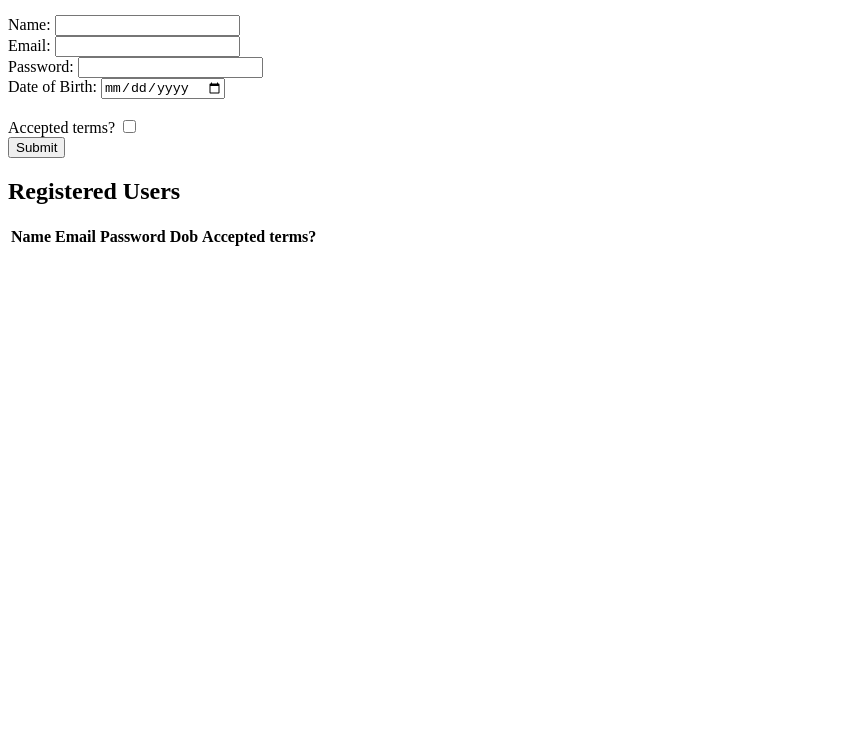
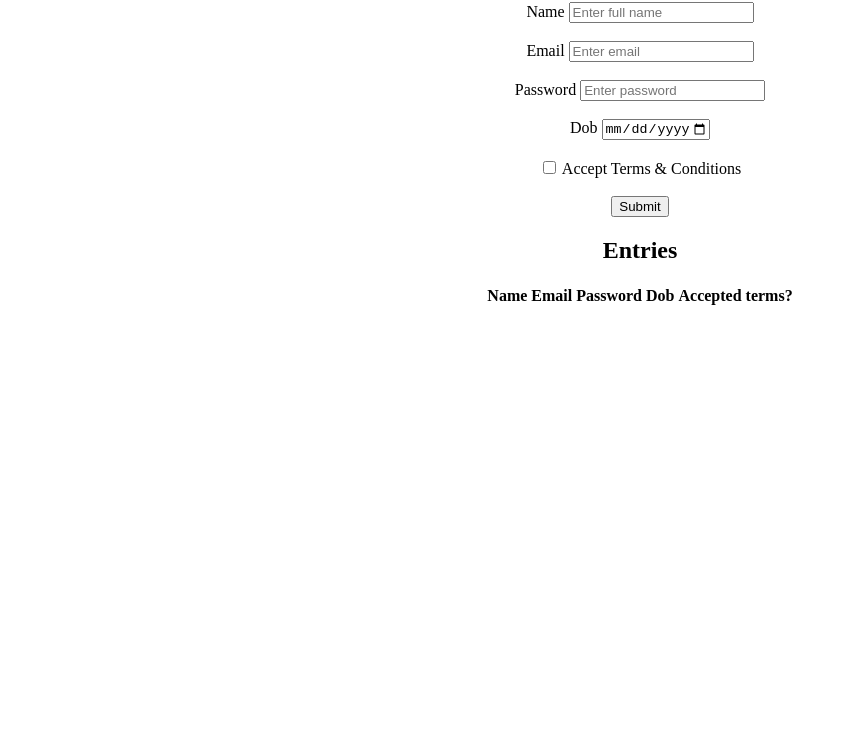
Before and after one commit to roshan2410/WD101, a plain HTML site: page index.html in a window 1280 px wide. Shown: the part 65-800 px from the top of the page, without its empty margins (0-847 px from the left). Drawn offline with Linux system fonts and the light colour scheme.

Commit message:
index.html

```diff
--- a/index.html
+++ b/index.html
@@ -1,37 +1,46 @@
 <!DOCTYPE html>
-<html lang="en">
+<html>
 <head>
-
-    <title>Registration Page for WD 101</title>
-    <link rel="stylesheet" href="styles.css">
+    <title>Registration Form</title>
+    <link rel="stylesheet" type="text/css" href="styles.css">
 </head>
 <body>
+    <div class="main">
+        <div class="container1">
+            <center>
+                <h2>Registration form</h2>
+                <form id="my-form">
+                    <label for="fullName">Name</label>
+                    <input required type="text" id="fullName" name="fullName" placeholder="Enter full name">
+                    <br><br>
 
-    <h1>Registration Form</h1>
+                    <label for="userEmail">Email</label>
+                    <input required type="email" id="userEmail" name="userEmail" placeholder="Enter email">
+                    <br><br>
 
-    <form id="registrationForm">
-        <label for="name">Name:</label>
-        <input type="text" id="name" name="name" required>
-<br>
-        <label for="email">Email:</label>
-        <input type="email" id="email" name="email" required>
-</br>
-        <label for="password">Password:</label>
-        <input type="password" id="password" name="password" required>
-<br>
-        <label for="dob">Date of Birth:</label>
-        <input type="date" id="dob" name="dob" required>
-</br>
-        <br>
-        <label for="acceptedTerms">Accepted terms?</label>
-        <input type="checkbox" id="acceptedTerms" name="acceptedTerms" required>
-</br>
+                    <label for="userPassword">Password</label>
+                    <input required type="password" id="userPassword" name="userPassword" placeholder="Enter password">
+                    <br><br>
+
+                    <label for="userDob">Dob</label>
+                    <input required type="date" id="userDob" name="userDob" min="1968-11-19" max="2005-11-19"/>
+                    <br><br>
+
+                    <input required type="checkbox" id="acceptTerms" name="acceptTerms">
+                    <label for="acceptTerms">Accept Terms & Conditions</label>
+                    <br><br>
+
                     <button type="submit">Submit</button>
                 </form>
+            </center>
+        </div>
+    </div>
 
-    <h2>Registered Users</h2>
-
-    <table id="userTable">
+    <div>
+        <center>
+            <div class="container2">
+                <h2>Entries</h2>
+                <table>
                     <thead>
                         <tr>
                             <th>Name</th>
@@ -41,9 +50,12 @@
                             <th>Accepted terms?</th>
                         </tr>
                     </thead>
-        <tbody></tbody>
+                    <tbody id="user-details"></tbody>
                 </table>
+            </div>
+        </center>
+    </div>
 
-    <script src="script.js"></script>
+    <script src="./index.js"></script>
 </body>
 </html>
```
Lines whose indentation alone changed are shown as unchanged.
